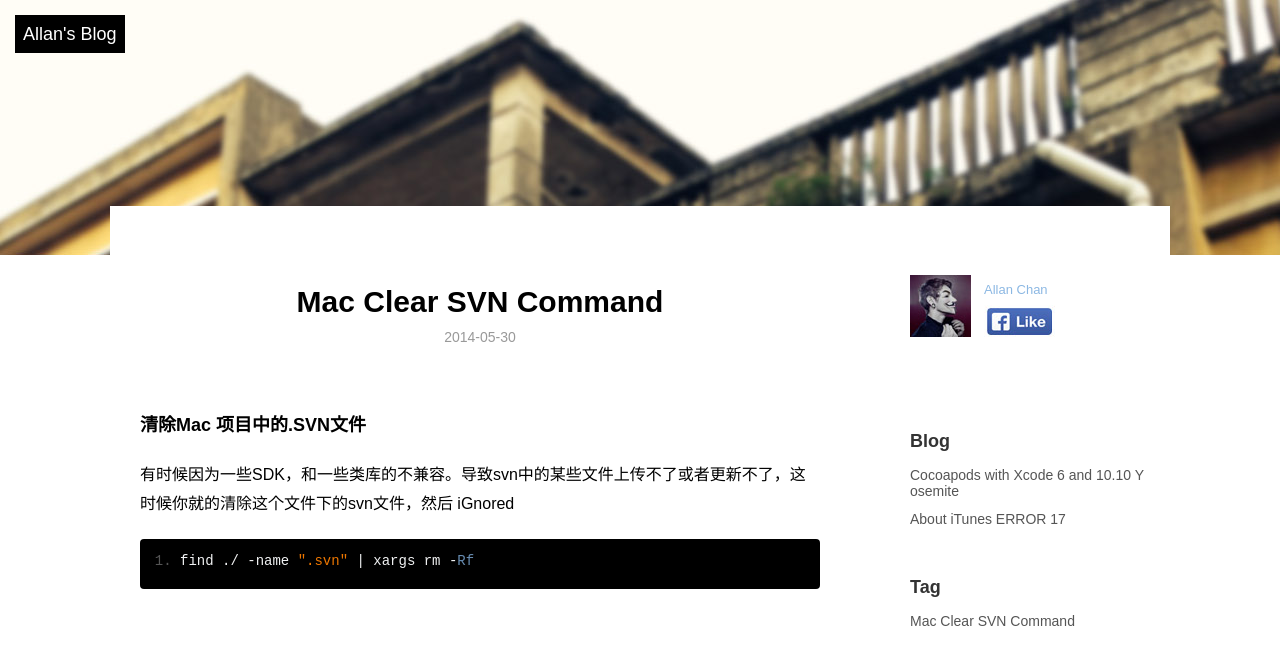
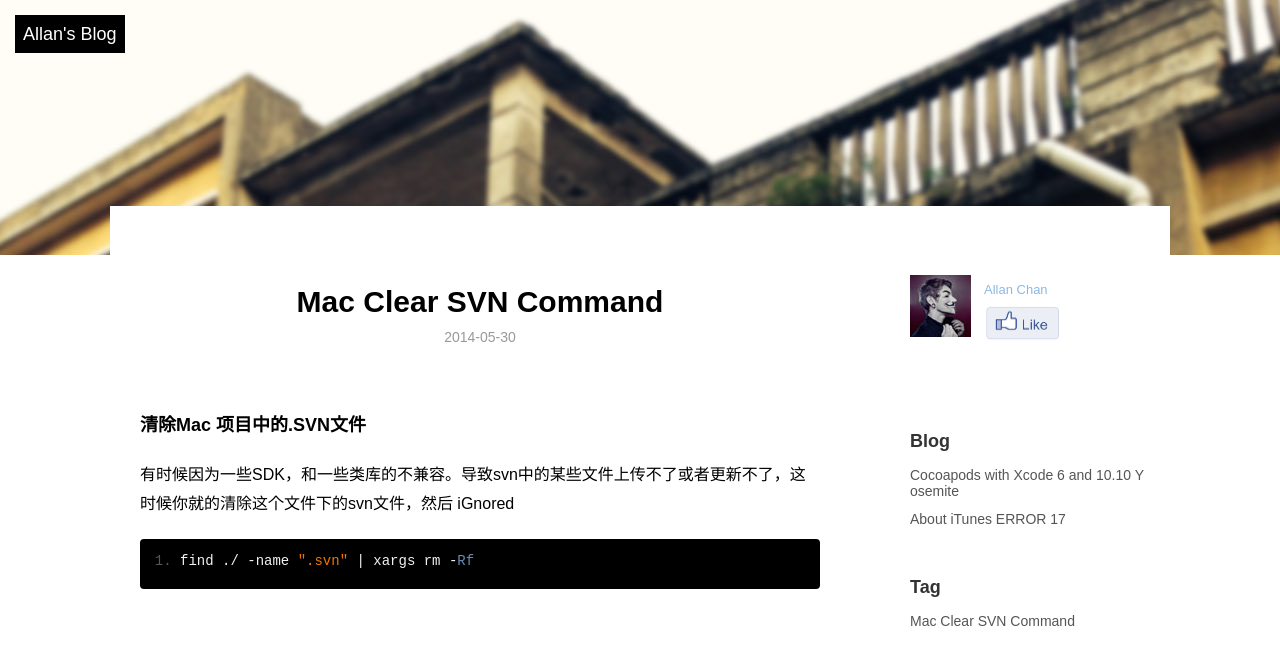
Before and after one commit to AllanChen/allanchen.github.io, a Jekyll site: the page built from _posts/tag/2014-05-30-mac-clear-svn-files.md, in a window 1280 px wide. Shown: the top 665 px of the page. Built offline with Jekyll 4.4.1, drawn with Linux system fonts in a browser that asks for light colours; Markdown is read by kramdown in place of the engine named in the settings.

Commit message:
add facebook like btn image and 320 -> 400

```diff
--- a/_layouts/post.html
+++ b/_layouts/post.html
@@ -54,7 +54,7 @@ layout: default
     </div>
         <div class="sidenav-social">
     <div class="header_profile"><img src="../images/allanphoto/header.jpg"></div>
-    <div class="info_profile">Allan Chan <a href="http://weibo.com/kakasir/home?wvr=5"><img src="../images/allanphoto/facebook_like_btn.jpg"></a></div>
+    <div class="info_profile">Allan Chan <a href="http://weibo.com/kakasir/home?wvr=5"><img src="../images/allanphoto/facebook_like_btn2.png" width="78px" height="36px"></a></div>
     </div>
         <div class="sidenav">
         <h2>Blog</h2>
```
Also changed, not shown: images/allanphoto/facebook_like_btn2.png (added).
